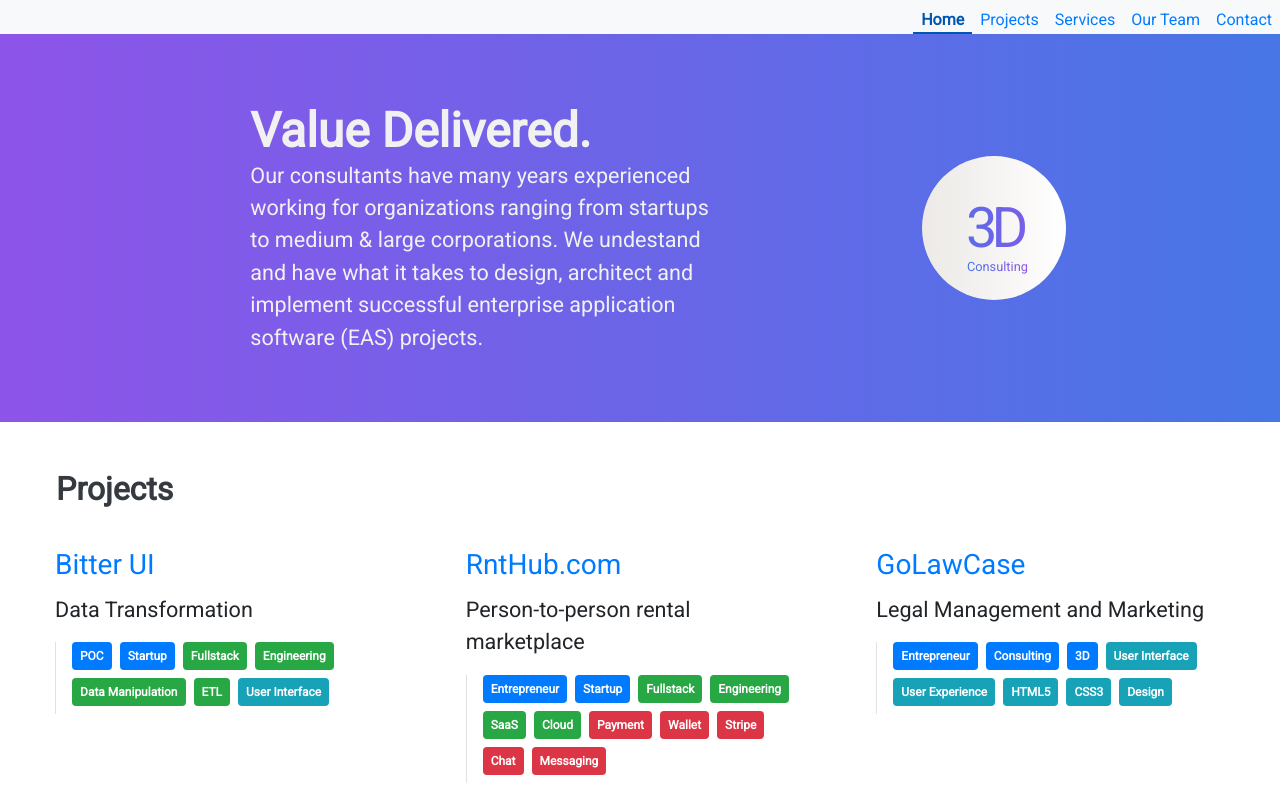
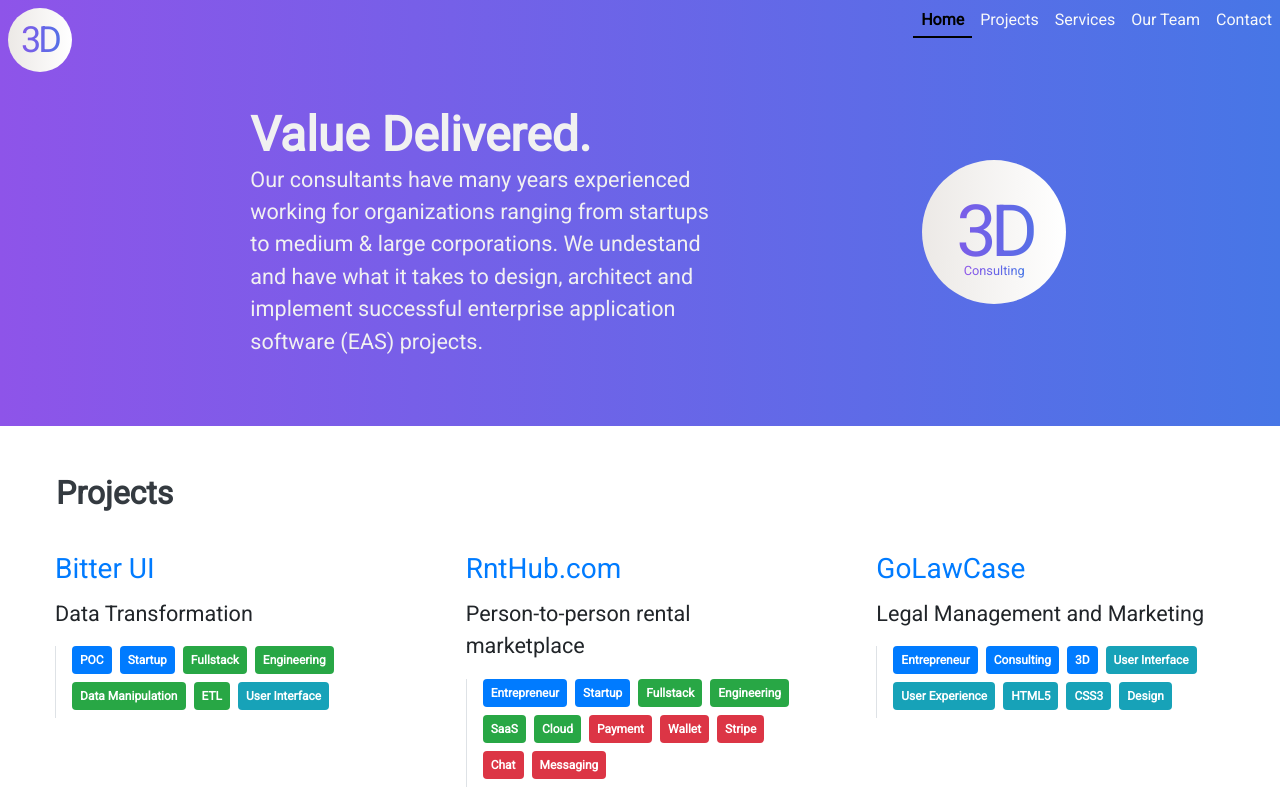
Before and after one commit to anhcaoh/anhcaoh.github.io, a React (Create React App) app: page /home in a window 1280 px wide. Shown: the top 800 px of the page. Built offline with nearby package versions, Linux system fonts and the light colour scheme.

Commit message:
Added branding logo

```diff
--- a/src/App.css
+++ b/src/App.css
@@ -5,6 +5,10 @@
 .badge-profile-md{
   width: 9rem;
   height: 9rem;
+}
+.badge-profile-sm{
+  width: 4rem;
+  height: 4rem;
 }
 .badge-profile-anh-cao {
   background-image: url('./img/Anh-Cao-Polygons.jpg');
@@ -18,6 +22,14 @@
 }
 .badge-profile-hexagon {
   background-image: url('https://media.istockphoto.com/photos/honeycomb-technology-concept-picture-id498890538?s=2048x2048');
+}
+.bg-3d{
+  background: #4776e6;
+  background: -webkit-gradient(linear,left top, right top,from(#8e54e9),to(#4776e6));
+  background: -webkit-linear-gradient(left,#8e54e9,#4776e6);
+  background: -o-linear-gradient(left,#8e54e9,#4776e6);
+  background: linear-gradient(to right,#8e54e9,#4776e6);
+  color: #f1f1f1;
 }
 .bg-light {
   background-color: #f8f9fa!important;
@@ -61,11 +73,6 @@
   background: #FF8008;  /* fallback for old browsers */
   background-image: -webkit-linear-gradient(to right, #FFC837, #FF8008);  /* Chrome 10-25, Safari 5.1-6 */
   background-image: linear-gradient(to right, #FFC837, #FF8008); /* W3C, IE 10+/ Edge, Firefox 16+, Chrome 26+, Opera 12+, Safari 7+ */
-}
-.bg-grad-electric-violet{
-  background: #4776E6;  /* fallback for old browsers */
-  background-image: -webkit-linear-gradient(to left, #8E54E9, #4776E6);  /* Chrome 10-25, Safari 5.1-6 */
-  background-image: linear-gradient(to left, #8E54E9, #4776E6); /* W3C, IE 10+/ Edge, Firefox 16+, Chrome 26+, Opera 12+, Safari 7+ */
 }
 .bg-grad-steel-grey{
   background: #1F1C2C;  /* fallback for old browsers */
--- a/src/hero/Hero.js
+++ b/src/hero/Hero.js
@@ -16,15 +16,15 @@
                 <div className="row p-4">
                 <div className="col-md-5 m-auto d-block d-sm-none" title={ title } tooltip={ title }>
                     <div className="badge-profile badge-profile-md m-auto bg-grad-clouds d-table">
-                        <span className="d-table-cell align-middle bg-grad bg-grad-electric-violet"
-                        style={{ fontSize: '3.5rem',
+                        <span className="d-table-cell align-middle bg-grad bg-3d"
+                        style={{ fontSize: '4.5rem',
                         letterSpacing: '-6px'}}>3D</span>
                     </div>
-                    <small className="bg-grad bg-grad-electric-violet" style={{
+                    <small className="bg-grad bg-3d" style={{
                         position: 'absolute',
                         bottom: '1.5rem',
                         margin: 'auto',
-                        marginLeft: '-1.7rem'}}>Consulting</small>
+                        marginLeft: '-1.9rem'}}>Consulting</small>
                 </div>
                 <div className="card text-left offset-md-2 col-md-5"
                     style={ styles }>
@@ -37,15 +37,15 @@
                 </div>
                 <div className="col-md-5 m-auto d-none d-sm-block" title={ title } tooltip={ title }>
                     <div className="badge-profile badge-profile-md m-auto bg-grad-clouds d-table relative">
-                        <span className="d-table-cell align-middle bg-grad bg-grad-electric-violet text-center"
-                        style={{ fontSize: '3.5rem',
+                        <span className="d-table-cell align-middle bg-grad bg-3d text-center"
+                        style={{ fontSize: '4.5rem',
                         letterSpacing: '-6px'}}>3D</span>
                     </div>
-                    <small className="bg-grad bg-grad-electric-violet" style={{
+                    <small className="bg-grad bg-3d" style={{
                         position: 'absolute',
                         bottom: '1.5rem',
                         margin: 'auto',
-                        marginLeft: '-1.7rem'}}>Consulting</small>
+                        marginLeft: '-1.9rem'}}>Consulting</small>
                 </div>
                 </div>
             </section>
--- a/src/navigations/Links.js
+++ b/src/navigations/Links.js
@@ -4,7 +4,7 @@
 
 class Links extends Component {
     getActiveLinkClass = ( link ) => {
-        return window.location.pathname === link.path ? 'active link' : 'link';
+        return window.location.pathname === link.path ? 'active link' : 'link text-light';
     }
     render() {
         const navLinks = [
@@ -25,7 +25,15 @@
             component: 'contact'}
         ];
         return (
-            <div className="fixed-top bg-light">
+            <div className="fixed-top bg-3d">
+                <div className="d-none d-sm-block">
+                <div style={{ 'position':'absolute',
+                    'left': '.5rem',
+                    'top': '.5rem' }}
+                className="badge-profile badge-profile-sm m-auto bg-grad-clouds d-table relative">
+                <span className="d-table-cell align-middle bg-grad bg-3d text-center"
+                style={{'fontSize': '2.25rem', 'letterSpacing':'-3px'}}>3D</span></div>
+                </div>
                 <nav className="navbar float-right pb-0 pl-0 pr-0 col-md-auto col-sm-12">
                     { navLinks.map( (link) =>
                         <Link key={ link.name.toLowerCase() }
--- a/src/navigations/Navigations.js
+++ b/src/navigations/Navigations.js
@@ -13,7 +13,7 @@
         <BrowserRouter>
             <section id="main-navigation">
                 <Links />
-                <div style={{ 'marginTop' : 34 }}>
+                <div style={{ 'marginTop' : 38 }}>
                 <Switch>
                     <Route path="/services" component={ Services } />
                     <Route path="/projects" component={ Projects } />
--- a/src/navigations/links.css
+++ b/src/navigations/links.css
@@ -1,16 +1,17 @@
 a.link{
-    padding: 0 0.5rem;
+    padding: 0 0.5rem 0.25rem 0.5rem;
     border-bottom: 2px solid transparent;
 }
 a.link:hover,
 a.link:active,
 a.link:focus{
     text-decoration: none;
-    border-bottom: 2px solid #0056b3;
+    border-bottom: 2px solid ;
+    font-weight: bold;
+    color: initial !important;
+}
+.link.active{
+    color: initial;
+    border-bottom: 2px solid ;
     font-weight: bold;
 }
-.link.active{
-    color: #0056b3;
-    border-bottom: 2px solid #0056b3;
-    font-weight: bold;
-}
--- a/src/team/Team.js
+++ b/src/team/Team.js
@@ -3,7 +3,7 @@
 class Team extends Component {
     render() {
         return (
-            <section id="team" className="team bg-grad-electric-violet text-light p-4">
+            <section id="team" className="team bg-3d text-light p-4">
                 <h2 className="text-center font-weight-bold">Our Team</h2>
                 <div className="row">
                     <div className="card bg-transparent border-0 text-center p-4 col-md-6">
```
